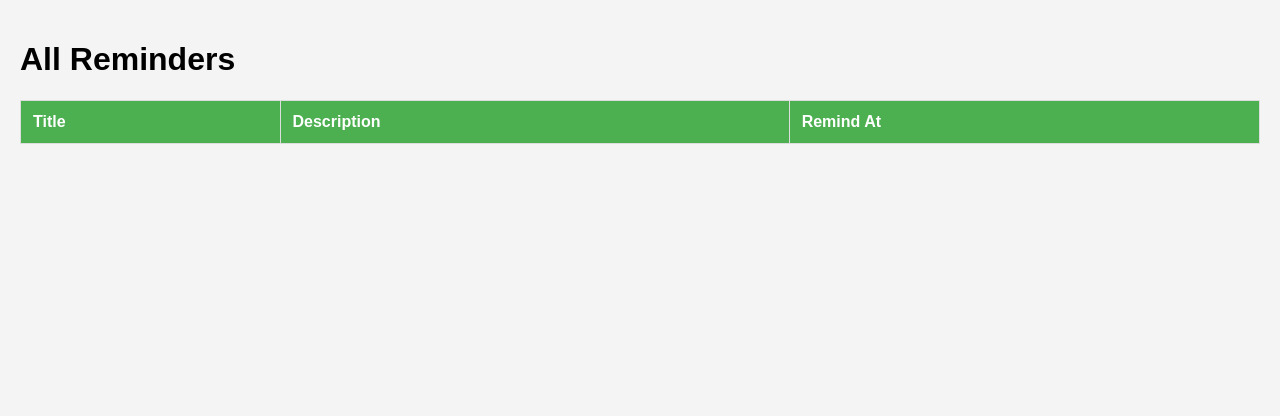
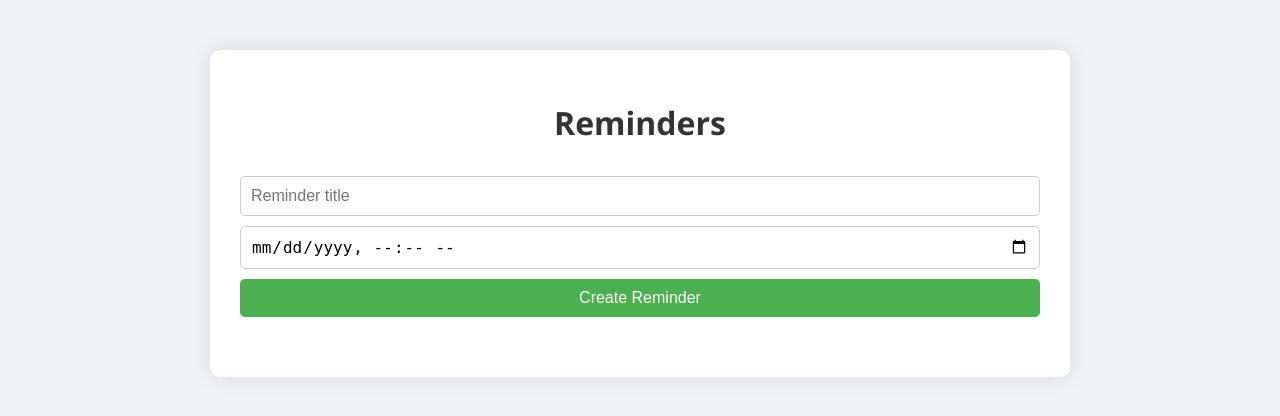
Before and after one commit to Caden-Korell/reminders, a Django app: page / in a window 1280 px wide. Shown: the top 416 px of the page. Run offline with Django 5.2, Linux system fonts and the light colour scheme; data that the repository does not hold is empty.

Commit message:
messed up, here it is

```diff
--- a/templates/reminders.html
+++ b/templates/reminders.html
@@ -1,79 +1,119 @@
+<!-- templates/reminders.html -->
+
 <!DOCTYPE html>
 <html lang="en">
 <head>
     <meta charset="UTF-8">
-    <meta name="viewport" content="width=device-width, initial-scale=1.0">
-    <title>All Reminders</title>
+    <title>Reminders</title>
     <style>
         body {
-            font-family: Arial, sans-serif;
-            background-color: #f4f4f4;
+            font-family: 'Segoe UI', Tahoma, Geneva, Verdana, sans-serif;
+            background-color: #f0f2f5;
             margin: 0;
-            padding: 20px;
+            padding: 0;
         }
-        table {
-            width: 100%;
-            border-collapse: collapse;
+        .container {
+            width: 90%;
+            max-width: 800px;
+            margin: 50px auto;
+            background: #fff;
+            padding: 30px;
+            border-radius: 10px;
+            box-shadow: 0px 0px 20px rgba(0,0,0,0.1);
+        }
+        h1 {
+            text-align: center;
+            color: #333;
+        }
+        form {
+            display: flex;
+            flex-direction: column;
+            margin-bottom: 30px;
+        }
+        input, button {
+            padding: 10px;
+            margin-top: 10px;
+            font-size: 16px;
+            border-radius: 5px;
+            border: 1px solid #ccc;
+        }
+        button {
+            background-color: #4CAF50;
+            color: white;
+            border: none;
+            cursor: pointer;
+        }
+        button:hover {
+            background-color: #45a049;
+        }
+        .reminder-list {
             margin-top: 20px;
         }
-        th, td {
-            padding: 12px;
+        .reminder-item {
+            background: #f9f9f9;
             border: 1px solid #ddd;
-            text-align: left;
+            padding: 15px;
+            border-radius: 5px;
+            margin-bottom: 10px;
         }
-        th {
-            background-color: #4CAF50;
-            color: white;
-        }
-        tr:nth-child(even) {
-            background-color: #f2f2f2;
+        .reminder-item span {
+            display: block;
+            color: #555;
         }
     </style>
 </head>
 <body>
-    <h1>All Reminders</h1>
-    <table id="remindersTable">
-        <thead>
-            <tr>
-                <th>Title</th>
-                <th>Description</th>
-                <th>Remind At</th>
-            </tr>
-        </thead>
-        <tbody>
-            <!-- Reminders will be dynamically inserted here -->
-        </tbody>
-    </table>
+    <div class="container">
+        <h1>Reminders</h1>
+
+        <form id="reminder-form">
+            <input type="text" id="title" placeholder="Reminder title" required>
+            <input type="datetime-local" id="remind_at" required>
+            <button type="submit">Create Reminder</button>
+        </form>
+
+        <div class="reminder-list" id="reminder-list">
+            <!-- Reminders will appear here -->
+        </div>
+    </div>
 
     <script>
-        // Fetch all reminders from the API and display them in the table
-        function loadReminders() {
-            fetch('http://127.0.0.1:8000/api/reminders/')
-                .then(response => response.json())
-                .then(data => {
-                    const remindersTable = document.getElementById('remindersTable').getElementsByTagName('tbody')[0];
-                    remindersTable.innerHTML = '';  // Clear existing rows
-
-                    data.forEach(reminder => {
-                        const row = remindersTable.insertRow();
-
-                        const titleCell = row.insertCell(0);
-                        titleCell.textContent = reminder.title;
-
-                        const descriptionCell = row.insertCell(1);
-                        descriptionCell.textContent = reminder.description;
-
-                        const remindAtCell = row.insertCell(2);
-                        remindAtCell.textContent = new Date(reminder.remind_at).toLocaleString();  // Format date
-                    });
-                })
-                .catch(error => {
-                    console.error('Error fetching reminders:', error);
-                });
+        async function fetchReminders() {
+            const response = await fetch('/api/reminders/');
+            const reminders = await response.json();
+            const reminderList = document.getElementById('reminder-list');
+            reminderList.innerHTML = '';
+            reminders.forEach(reminder => {
+                const item = document.createElement('div');
+                item.className = 'reminder-item';
+                item.innerHTML = `
+                    <strong>${reminder.title}</strong>
+                    <span>Remind at: ${new Date(reminder.remind_at).toLocaleString()}</span>
+                `;
+                reminderList.appendChild(item);
+            });
         }
 
-        // Load reminders when the page is ready
-        window.onload = loadReminders;
+        document.getElementById('reminder-form').addEventListener('submit', async (e) => {
+            e.preventDefault();
+            const title = document.getElementById('title').value;
+            const remind_at = document.getElementById('remind_at').value;
+
+            await fetch('/api/reminders/', {
+                method: 'POST',
+                headers: {
+                    'Content-Type': 'application/json',
+                },
+                body: JSON.stringify({ title, remind_at }),
+            });
+
+            document.getElementById('title').value = '';
+            document.getElementById('remind_at').value = '';
+            fetchReminders();
+        });
+
+        // Load reminders when page loads
+        fetchReminders();
     </script>
 </body>
 </html>
```
